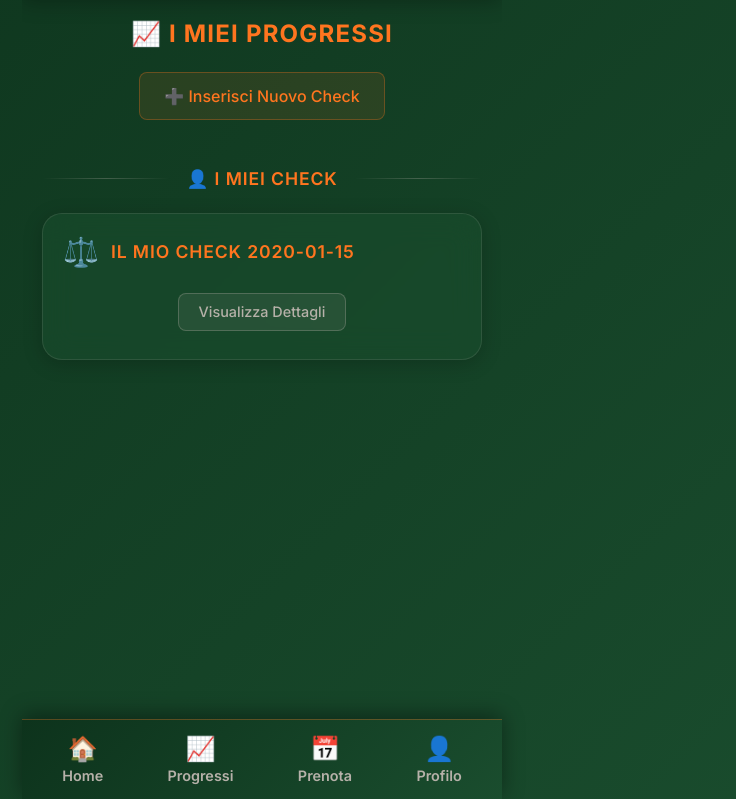
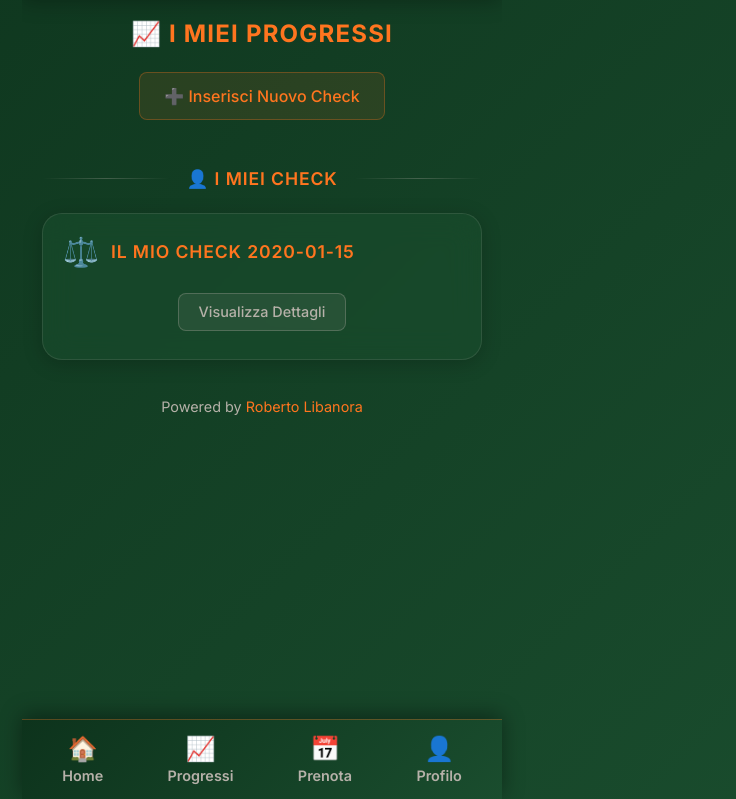
Before and after one commit to robertolibanora/mynutriapp, a Flask app: template templates/user/progressi_lista.html in a window 1280 px wide. Shown: the part 66-865 px from the top of the page, without its empty margins (378-1114 px from the left). Run offline with Flask 3, Linux system fonts and the light colour scheme; the template is opened without the code that fills it: most values are stand-ins (such as "Sample title", 1, 10 or a date in 2020); parts of the project's set-up code (start-up, migrations or seed data) failed here and were passed over; some libraries are stand-ins or nearby versions.

Commit message:
Fix: aggiunto link 'Powered by Roberto Libanora' una sola volta in progressi_lista.html

```diff
--- a/templates/user/progressi_lista.html
+++ b/templates/user/progressi_lista.html
@@ -173,4 +173,11 @@
 }
 </style>
 
+<!-- LINK PRESENTAZIONE ROBERTO -->
+<div style="text-align: center; margin: 1rem 0;">
+    <span style="color: #b6b1a9; font-size: 0.9rem;">
+        Powered by <a href="{{ url_for('presentazione_roberto') }}" style="color: #ff751f; text-decoration: none;">Roberto Libanora</a>
+    </span>
+</div>
+
 {% endblock %}
```
